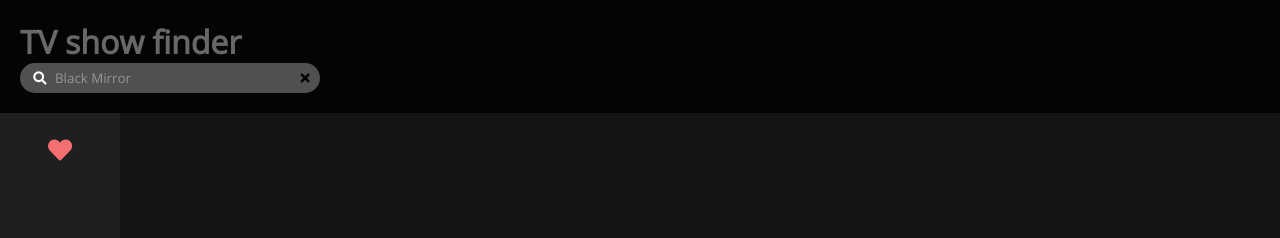
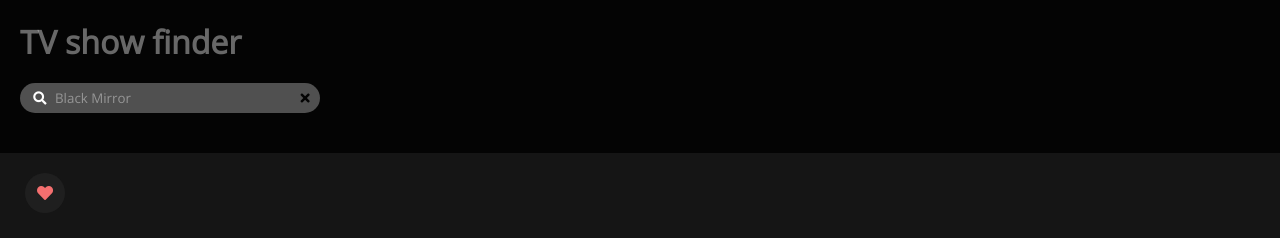
Before and after one commit to iunyi/TV-show-finder, a plain HTML site: page index.html in a window 1280 px wide. Both pictures are taken after a click on the button 520 px from the left and 421 px from the top of the page. Drawn offline with nearby package versions, Linux system fonts and the light colour scheme; no server answers.

Commit message:
Minimize favorite section

```diff
--- a/index.html
+++ b/index.html
@@ -16,7 +16,7 @@
 </head>
 <body class="body">
     <header class="header header-start">
-        <h1>TV show finder</h1>
+        <h1 class="header-title">TV show finder</h1>
         <form class="form">
             <input type="text" class="js-input input" placeholder="Black Mirror">
             <button type="button" class="js-button button search"><i class="fas fa-search"></i></button>
@@ -28,12 +28,17 @@
         <section class="results">
             <ul class="js-results-ul results-ul"></ul>
         </section>
-        <section class="fav">
+        <section class="fav hidden">
             <h2 class="h2">
                 <i class="fas fa-heart fa-beat"></i>
             </h2>
             <ul class="js-fav-ul fav-ul"></ul>
         </section>
+        <section class="fav-minimized">
+            <div class="fav-minimized-container">
+                <i class="fas fa-heart fa-beat"></i>
+            </div>
+        </section>
     </main>
     <script type="text/javascript" src="./js/main.js"></script>
 </body>
--- a/js/main.js
+++ b/js/main.js
@@ -259,5 +259,20 @@ function eraseSearchContent(){
 }
 eraseSearchButton.addEventListener('click', eraseSearchContent)
 
+// 9. Sección favoritos desplegable
+const heart = document.querySelectorAll('.fa-heart');
+const favSectionMinimized = document.querySelector('.fav-minimized');
+
+function maxMinFav(){
+    favSection.classList.toggle('hidden')
+    favSectionMinimized.classList.toggle('hidden')
+}
+
+for(let item of heart){
+    item.addEventListener('click', maxMinFav)
+}
+
+const resultsSection = document.querySelector('.results');
+
 // 0. Arrancar página
 getFromLocalStorage()
--- a/styles/main.css
+++ b/styles/main.css
@@ -2,19 +2,15 @@
 
 :root {
     /* Colors */
-
-
     --color-highlight: #f46f6f;
     --color-primary: #1f1f1f;
     --color-secondary: #151515;
     --color-tertiary: #4b4b4b99;
     --color-dark: #040404;
     --color-light: #ffffff;
-
     --color-neutral: rgba(255, 255, 255, 0.4);
     --color-neutral2: #505050;
 }
-
 
 * {
     list-style-type: none;
@@ -23,7 +19,6 @@
     font-family: 'Open Sans', sans-serif;
     box-sizing: border-box;
 }
-
 
 .body {
    color: var(--color-neutral);
@@ -34,6 +29,7 @@
     padding: 20px 0 20px 20px;
     background-color: var(--color-dark);
     width: 100vw;
+    line-height: 30p;
 }
 
 .header-start{
@@ -44,11 +40,14 @@ justify-content: center;
 align-items: center;
 }
 
+.header-title, .form {
+    margin-bottom: 20px;
+}
+
 .main {
     display: flex;
     flex-direction: row-reverse;
     justify-content: flex-end;
-
 }
 
 /* Search engine */
@@ -65,14 +64,12 @@ align-items: center;
 
 .input::placeholder {
     color: var(--color-neutral);
-
 }
 
 /* Favorite section */
 .fav {
     width: 120px;
     min-width: 120px;
-    height: 100vh;
     background-color: var(--color-primary);
     padding: 20px;
     display: flex;
@@ -82,6 +79,7 @@ align-items: center;
 
 .fa-heart {
     color: var(--color-highlight);
+    cursor: pointer;
 }
 
 .js-fav-li {
@@ -98,7 +96,25 @@ align-items: center;
     margin-bottom: 15px;
 }
 
-/* RESULTADOS */
+/* Minimized fav section */
+.fav-minimized-container {
+    background-color: var(--color-primary) ;
+    height: 40px;
+    width: 40px;
+    border-radius: 50%;
+    display: flex;
+    justify-content: center;
+    align-items: center;
+    margin-top: 20px;
+    margin-left: 25px;
+    position: fixed;
+}
+
+.fav-minimized-container:hover {
+    cursor: pointer;
+}
+
+/* Results */
 .results {
     margin-top: 20px;
     padding:20px
@@ -108,6 +124,7 @@ align-items: center;
     display: flex;
     flex-wrap: wrap;
     justify-content: space-evenly;
+    padding: 40px
 }
 
 .js-results-li{
```
